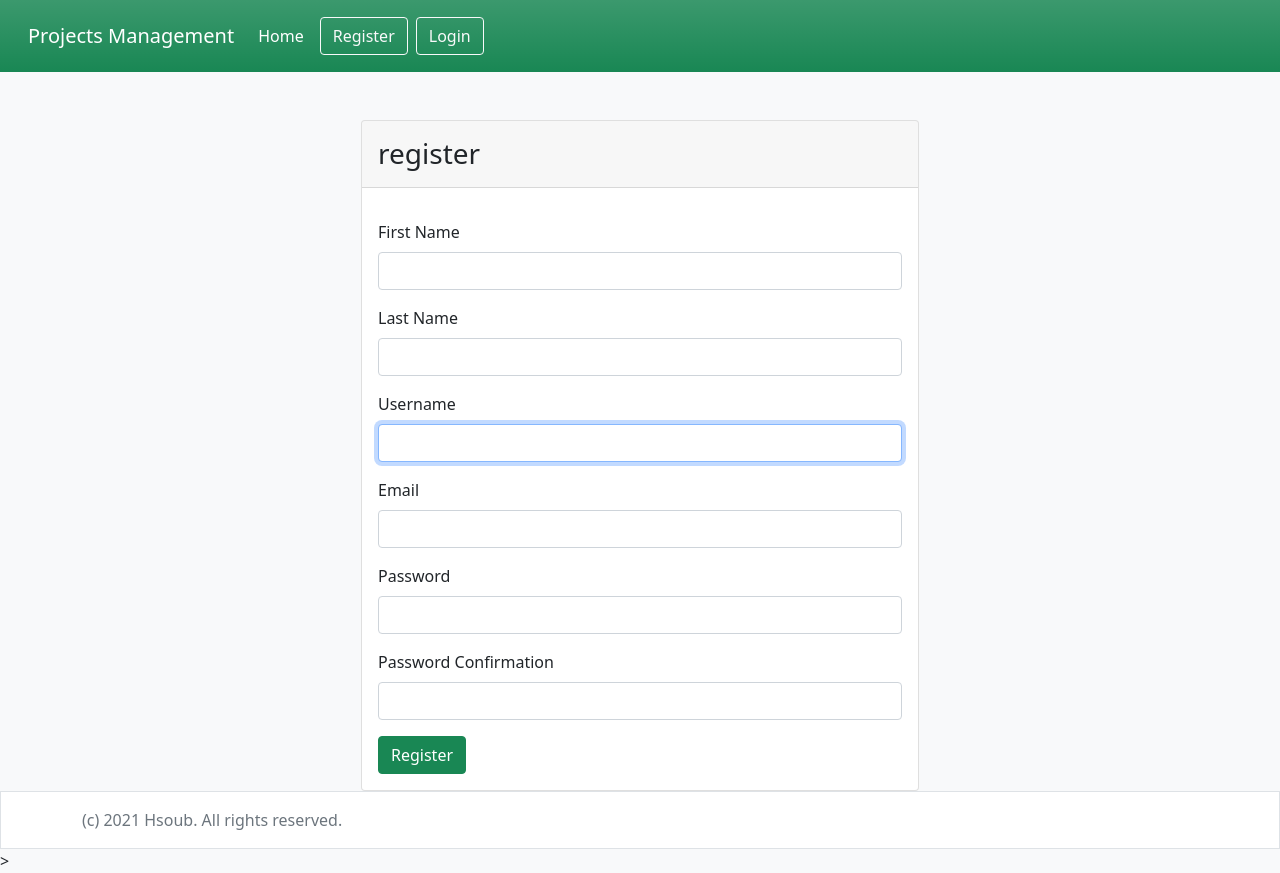
After one commit to sara2ayad/django-pm, a Django app: page /accounts/register/ in a window 1280 px wide. The commit adds this page. Run offline with Django 4.2, Linux system fonts and the light colour scheme; some libraries are stand-ins or nearby versions.

Commit message:
Registration

```diff
--- a/accounts/forms.py
+++ b/accounts/forms.py
@@ -1,5 +1,6 @@
-from  django.contrib.auth.forms import AuthenticationForm
+from  django.contrib.auth.forms import AuthenticationForm, UserCreationForm, UserChangeForm
 from django import forms
+from django.contrib.auth.models import User
 
 
 attrs = {'class': 'form-control'}
@@ -19,3 +20,53 @@
         label='Password',
         widget=forms.PasswordInput(attrs=attrs)
     )
+
+
+class UserRegisterForm(UserCreationForm):
+    first_name = forms.CharField(
+        label='First Name',
+        widget=forms.TextInput(attrs=attrs)
+    )
+
+    last_name = forms.CharField(
+        label='Last Name',
+        widget=forms.TextInput(attrs=attrs)
+    )
+
+    username = forms.CharField(
+        label='Username',
+        widget=forms.TextInput(attrs=attrs)
+    )
+
+    email = forms.CharField(
+        label='Email',
+        widget=forms.TextInput(attrs=attrs)
+    )
+
+    password1 = forms.CharField(
+        label='Password',
+        strip=False,
+        widget=forms.PasswordInput(attrs=attrs)
+    )
+
+    password2 = forms.CharField(
+        label='Password Confirmation',
+        strip=False,
+    widget = forms.PasswordInput(attrs=attrs)
+    )
+
+    class Meta(UserCreationForm.Meta):
+        fields = ('first_name', 'last_name', 'username', 'email')
+
+
+class ProfileForm(UserChangeForm):
+    password = None
+    class Meta:
+        model = User
+        fields = ['first_name', 'last_name', 'email']
+        widgets = {
+            'first_name': forms.TextInput(attrs=attrs),
+            'last_name': forms.TextInput(attrs=attrs),
+            'email': forms.EmailInput(attrs=attrs),
+
+        }
--- /dev/null
+++ b/accounts/templates/registration/register.html
@@ -0,0 +1,24 @@
+{% extends 'base.html' %}
+{% load i18n %}
+{% block content %}
+   <div class="container">
+       <div class="row justify-content-md-center">
+         <div class="card col-md-6 px-0">
+             <div class="card-header">
+                 <h3 class="mb-0 py-2">{% trans 'register' %}</h3>
+             </div>
+             <div class="card-body">
+                 <form method="POST">
+                     {% csrf_token %}
+                     {% include 'common/form.html' with form=form %}
+                     <button class="btn btn-success btn-block">
+                         {% translate 'Register' %}
+                     </button>
+                 </form>
+             </div>
+         </div>
+       </div>
+
+   </div>
+
+{% endblock %}
--- a/accounts/urls.py
+++ b/accounts/urls.py
@@ -1,9 +1,13 @@
 from django.contrib.auth.views import LoginView
 from django.urls import path, include
 from accounts.forms import UserLoginForm
+from accounts.views import RegisterView, edit_profile
+
 
 
 urlpatterns = [
     path('login/', LoginView.as_view(authentication_form=UserLoginForm), name='login'),
+    path('register/', RegisterView.as_view(), name='register'),
+    path('profile/', edit_profile, name='profile'),
     path('', include('django.contrib.auth.urls'))
 ]
--- a/accounts/views.py
+++ b/accounts/views.py
@@ -1,3 +1,30 @@
-from django.shortcuts import render
+from django.shortcuts import render, redirect
+from django.urls import reverse_lazy
+from django.views.generic import CreateView
+from accounts.forms import UserRegisterForm, ProfileForm
+from django.contrib.auth import login
+from django.contrib.auth.decorators import login_required
 
 # Create your views here.
+class RegisterView(CreateView):
+     form_class = UserRegisterForm
+     success_url = reverse_lazy('login')
+     template_name = 'registration/register.html'
+
+
+     def get_success_url(self):
+          login(self.request, self.object)
+          return reverse_lazy('Project_list')
+
+@login_required
+def edit_profile(request):
+     if request.method == 'POST':
+          form = ProfileForm(request.POST, instance=request.user)
+          if form.is_valid():
+              form.save()
+              return redirect('profile')
+     else:
+          form = ProfileForm(instance=request.user)
+     return render(request, 'profile.html', {
+          'form': form
+     })
--- a/projects/templates/partials/header.html
+++ b/projects/templates/partials/header.html
@@ -18,7 +18,7 @@
             {{ user.username }}
           </a>
           <ul class="dropdown-menu" aria-labelledby="navbarDropdown">
-            <li><a class="dropdown-item" href="#">{% trans 'Profile' %}</a></li>
+            <li><a class="dropdown-item" href="{% url 'profile' %}>{% trans 'Profile' %}</a></li>
             <li><hr class="dropdown-divider"></li>
             <li><a class="dropdown-item" href="{% url 'logout' %}">{% trans 'Logout' %}</a></li>
           </ul>
@@ -40,6 +40,9 @@
         </div>
       </form>
       {% else %}
+         <a class="btn btn-outline-light mx-2" href="{% url 'register' %}">
+            {% trans 'Register' %}
+          </a>
           <a class="btn btn-outline-light" href="{% url 'login' %}">
             {% trans 'Login' %}
           </a>
```
Also changed, not shown: accounts/templates/registration/profile.html (added, +24 -0 lines).
